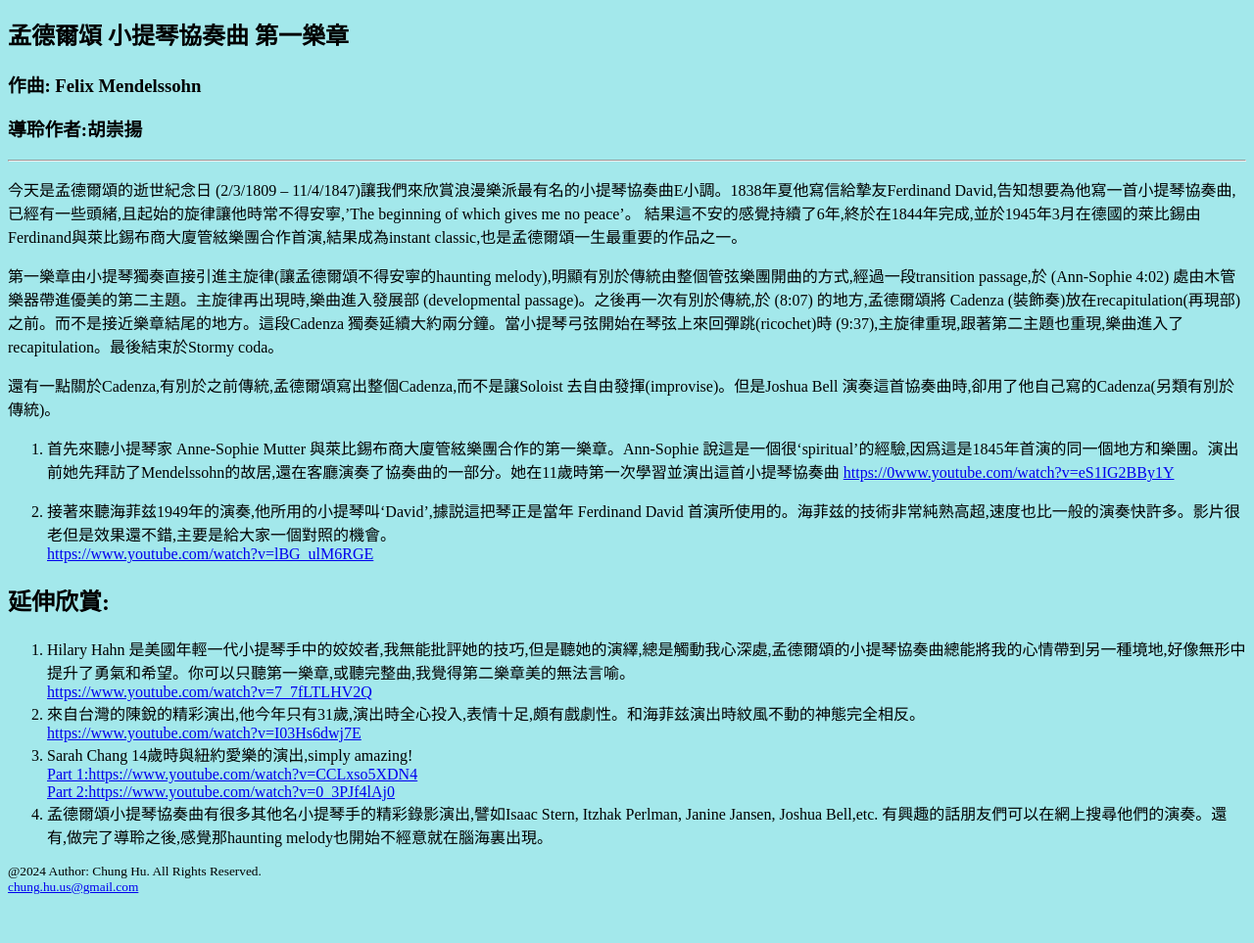
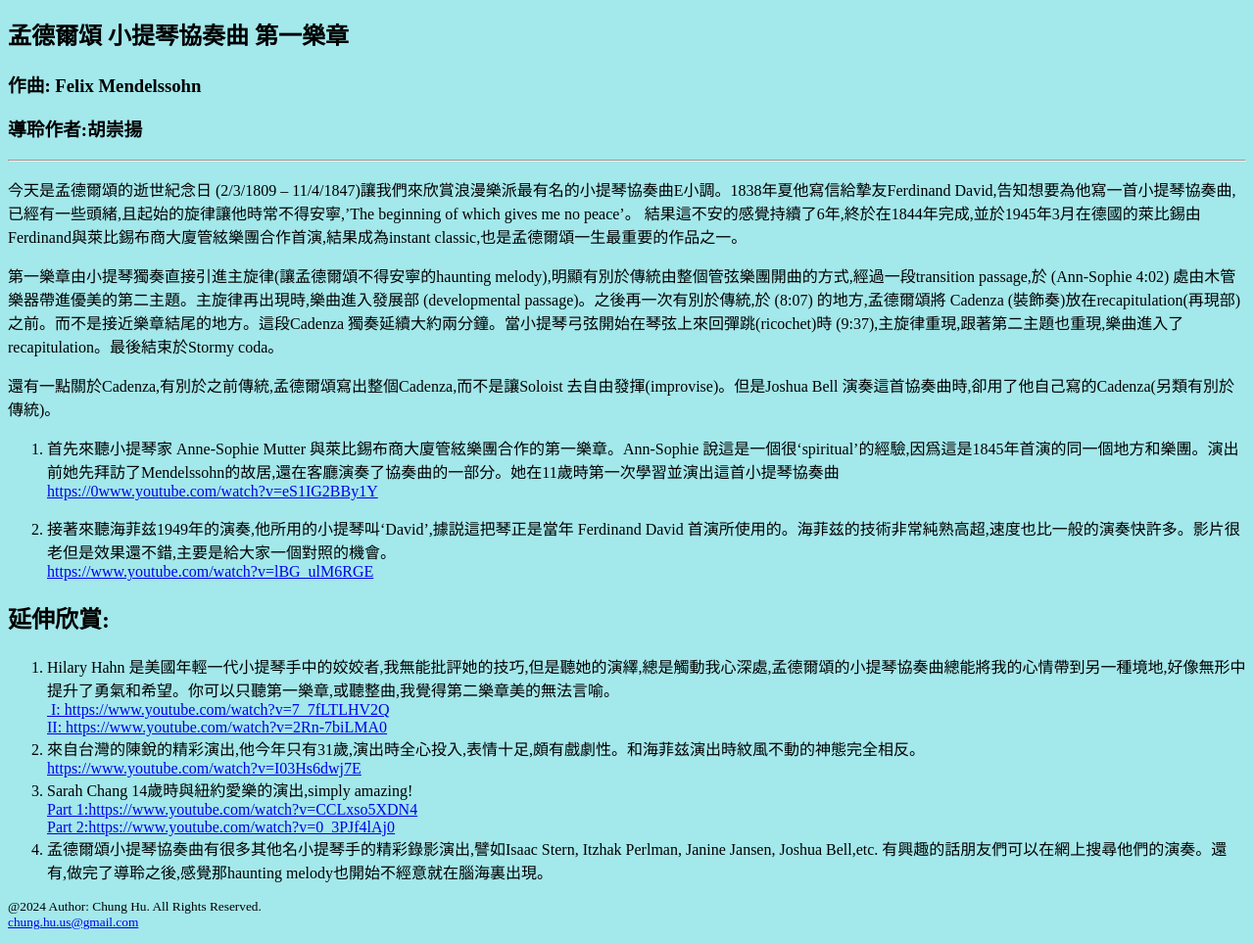
Before and after one commit to chunghu-gh/Music-Sharing-, a plain HTML site: page public/Mendelssohn_violin.html in a window 1280 px wide. Shown: the part 119-1082 px from the top of the page at 98% size. Before the commit the page ends 1046 px from the top, so only its background shows below. Drawn offline with Linux system fonts and the light colour scheme.

Commit message:
Add files via upload

```diff
--- a/public/Mendelssohn_violin.html
+++ b/public/Mendelssohn_violin.html
@@ -28,7 +28,7 @@
 <ol>
 	<li>
 	<p>
-首先來聽小提琴家 Anne-Sophie Mutter 與萊比錫布商大廈管絃樂團合作的第一樂章。Ann-Sophie 說這是一個很&lsquo;spiritual&rsquo;的經驗,因爲這是1845年首演的同一個地方和樂團。演出前她先拜訪了Mendelssohn的故居,還在客廳演奏了協奏曲的一部分。她在11歲時第一次學習並演出這首小提琴協奏曲
+首先來聽小提琴家 Anne-Sophie Mutter 與萊比錫布商大廈管絃樂團合作的第一樂章。Ann-Sophie 說這是一個很&lsquo;spiritual&rsquo;的經驗,因爲這是1845年首演的同一個地方和樂團。演出前她先拜訪了Mendelssohn的故居,還在客廳演奏了協奏曲的一部分。她在11歲時第一次學習並演出這首小提琴協奏曲 <br>
 <a href="https://www.youtube.com/watch?v=eS1IG2BBy1Y">https://0www.youtube.com/watch?v=eS1IG2BBy1Y</a></p>
 	</li>
 	<li>接著來聽海菲兹1949年的演奏,他所用的小提琴叫&lsquo;David&rsquo;,據説這把琴正是當年 Ferdinand David 首演所使用的。海菲兹的技術非常純熟高超,速度也比一般的演奏快許多。影片很老但是效果還不錯,主要是給大家一個對照的機會。<br />
@@ -38,8 +38,10 @@
 <h2>延伸欣賞:</h2>
 
 <ol>
-	<li>Hilary Hahn 是美國年輕一代小提琴手中的姣姣者,我無能批評她的技巧,但是聽她的演繹,總是觸動我心深處,孟德爾頌的小提琴協奏曲總能將我的心情帶到另一種境地,好像無形中提升了勇氣和希望。你可以只聽第一樂章,或聽完整曲,我覺得第二樂章美的無法言喻。<br />
-	<a href="https://www.youtube.com/watch?v=7_7fLTLHV2Q">https://www.youtube.com/watch?v=7_7fLTLHV2Q</a></li>
+	<li>Hilary Hahn 是美國年輕一代小提琴手中的姣姣者,我無能批評她的技巧,但是聽她的演繹,總是觸動我心深處,孟德爾頌的小提琴協奏曲總能將我的心情帶到另一種境地,好像無形中提升了勇氣和希望。你可以只聽第一樂章,或聽整曲,我覺得第二樂章美的無法言喻。<br />
+	<a href="https://www.youtube.com/watch?v=7_7fLTLHV2Q"> &nbsp;I: https://www.youtube.com/watch?v=7_7fLTLHV2Q</a><br>
+	<a href="https://www.youtube.com/watch?v=2Rn-7biLMA0">II: https://www.youtube.com/watch?v=2Rn-7biLMA0</a><br>
+    </li>
 	<li>來自台灣的陳銳的精彩演出,他今年只有31歲,演出時全心投入,表情十足,頗有戲劇性。和海菲兹演出時紋風不動的神態完全相反。<br />
 	<a href="https://www.youtube.com/watch?v=I03Hs6dwj7E">https://www.youtube.com/watch?v=I03Hs6dwj7E</a></li>
 	<li>Sarah Chang 14歲時與紐約愛樂的演出,simply amazing!<br />
```
